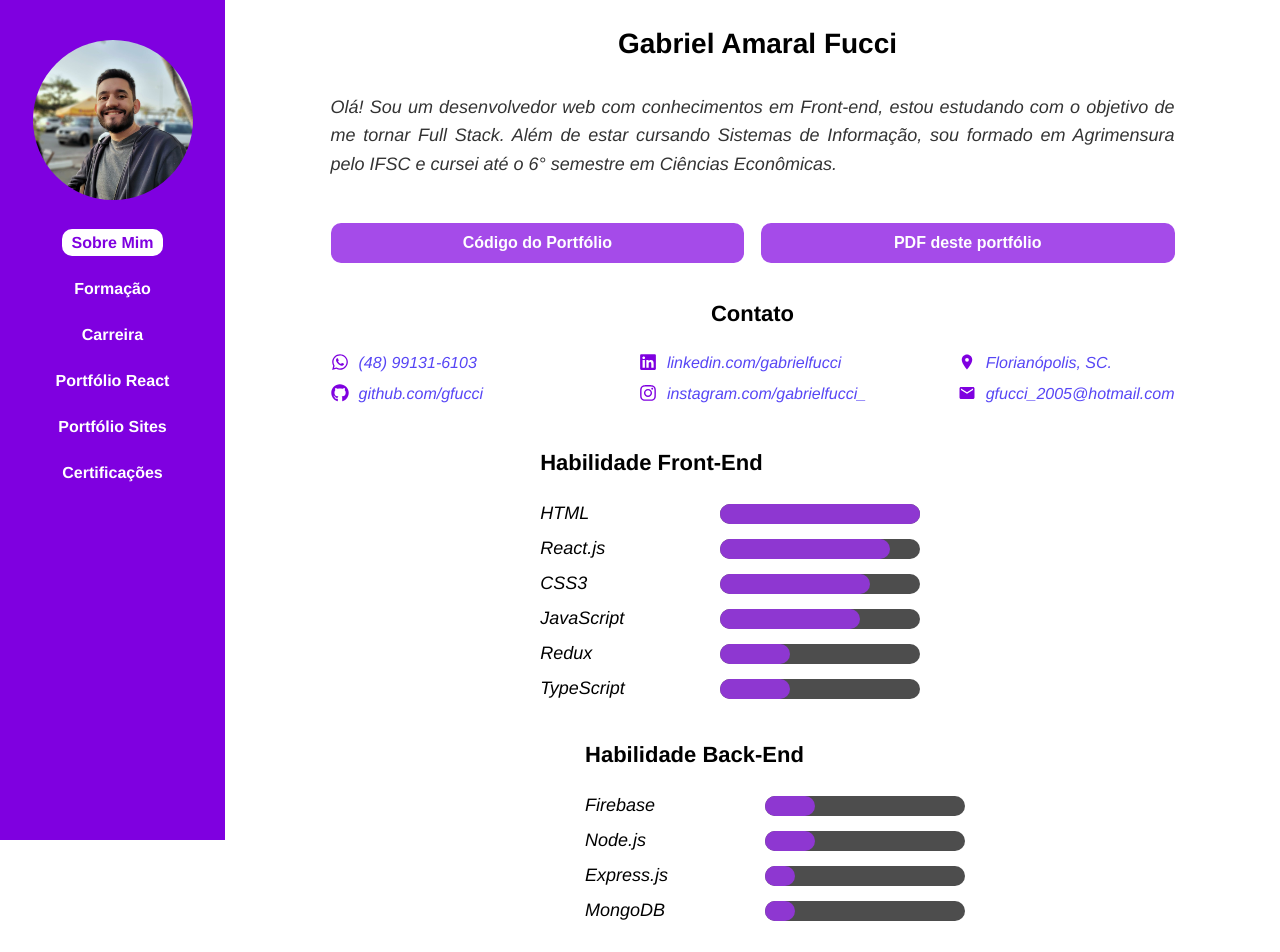
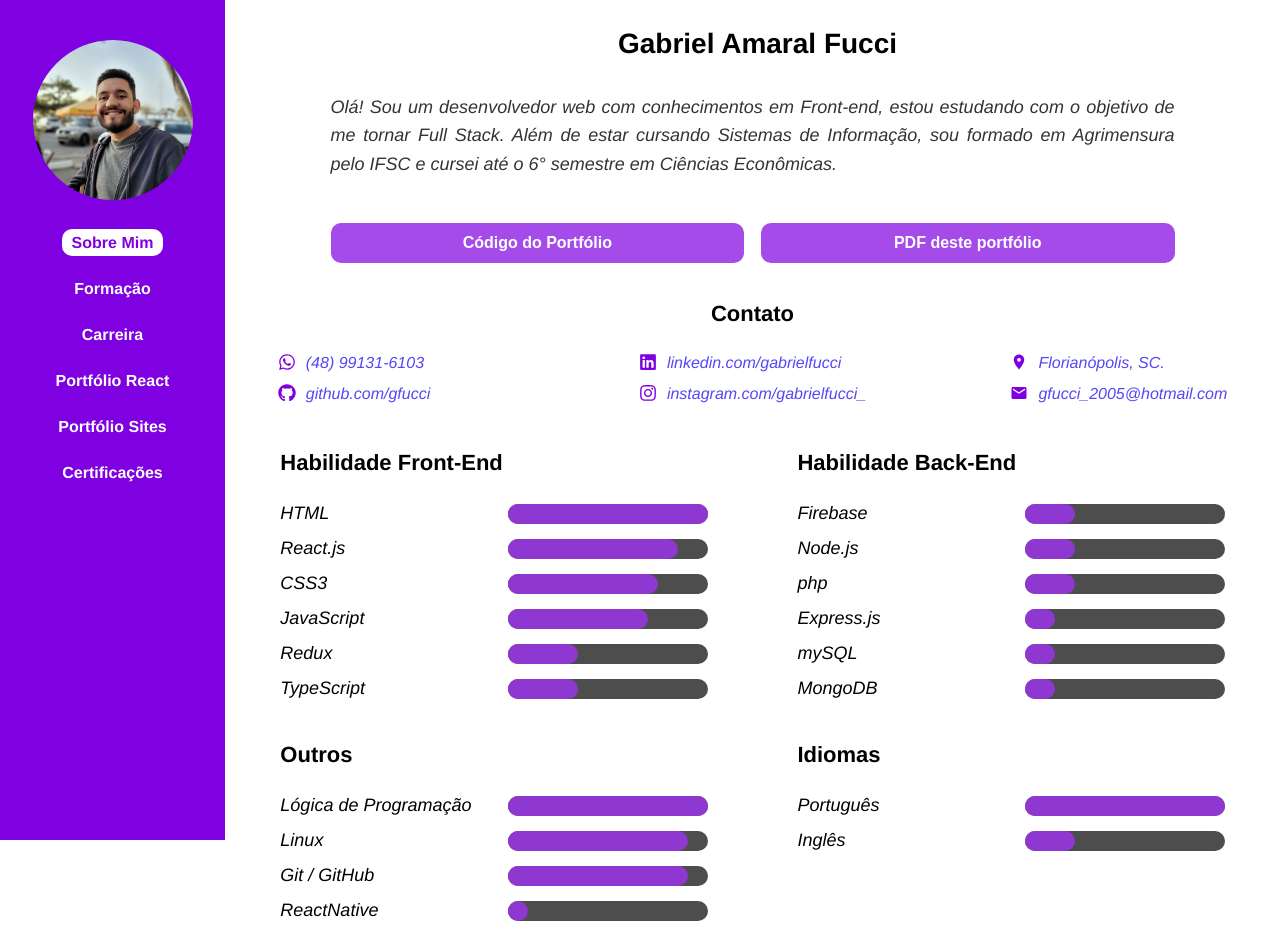
Before and after one commit to gfucci/My-Portfolio, a React (Vite) app: page / in a window 1280 px wide. Shown: the top 952 px of the page. Built offline with nearby package versions, Linux system fonts and the light colour scheme.

Commit message:
Arruma portfólio

```diff
--- a/package.json
+++ b/package.json
@@ -18,6 +18,6 @@
     "@types/react": "^18.0.15",
     "@types/react-dom": "^18.0.6",
     "@vitejs/plugin-react": "^2.0.0",
-    "vite": "^3.0.0"
+    "vite": "^3.0.9"
   }
 }
--- a/src/components/box/Box.css
+++ b/src/components/box/Box.css
@@ -1,10 +1,11 @@
 .box_container {
     border: 1px solid #000;
-    width: 245px;
-    height: 100%;
+    width: 230px;
+    height: 300px;
     border-radius: 15px;
     box-sizing: border-box;
     margin: 0px 0px 25px 50px;
+    position: relative;
 }
 
 .header {
@@ -29,6 +30,12 @@
     font-style: italic;
     color: #333;
     text-align: center;
+}
+
+.buttons {
+    position: absolute;
+    top: 55%;
+    width: 100%;
 }
 
 .buttons button {
--- a/src/pages/about/About.css
+++ b/src/pages/about/About.css
@@ -27,7 +27,7 @@
     display: flex;
     justify-content: center;
     align-items: center;
-    width: 80%;
+    width: 90%;
     margin-top: 25px;
     height: 100%;
     flex-wrap: wrap;
--- a/src/pages/about/About.jsx
+++ b/src/pages/about/About.jsx
@@ -131,7 +131,19 @@ const About = () => {
             </li>
             <li>
               <ProgressBar
+                technology="php"
+                percent={25}
+              />
+            </li>
+            <li>
+              <ProgressBar
                 technology="Express.js"
+                percent={15}
+              />
+            </li>
+            <li>
+              <ProgressBar
+                technology="mySQL"
                 percent={15}
               />
             </li>
@@ -150,6 +162,12 @@ const About = () => {
               <ProgressBar
                 technology="Lógica de Programação"
                 percent={100}
+              />
+            </li>
+            <li>
+              <ProgressBar
+                technology="Linux"
+                percent={90}
               />
             </li>
             <li>
--- a/src/pages/certifications/Certifications.jsx
+++ b/src/pages/certifications/Certifications.jsx
@@ -15,6 +15,12 @@ const Certifications = () => {
           <Text
             title="React do Zero a Maestria (c/hooks, router, API, Projetos)"
             links="https://www.udemy.com/certificate/UC-f0ad2ee2-7a37-4135-b3e1-a986a5458d5f/"
+          />
+        </li>
+        <li>
+          <Text
+            title="Linux para Desenvolvedores (c/ terminal, Shell, Apache e +)"
+            links="https://www.udemy.com/certificate/UC-3e28dbca-c2f7-4e64-92f3-461b82eb67d0/"
           />
         </li>
         <li>
```
Also changed, not shown: 1 other file (tests, documents, lock files or other folders).
